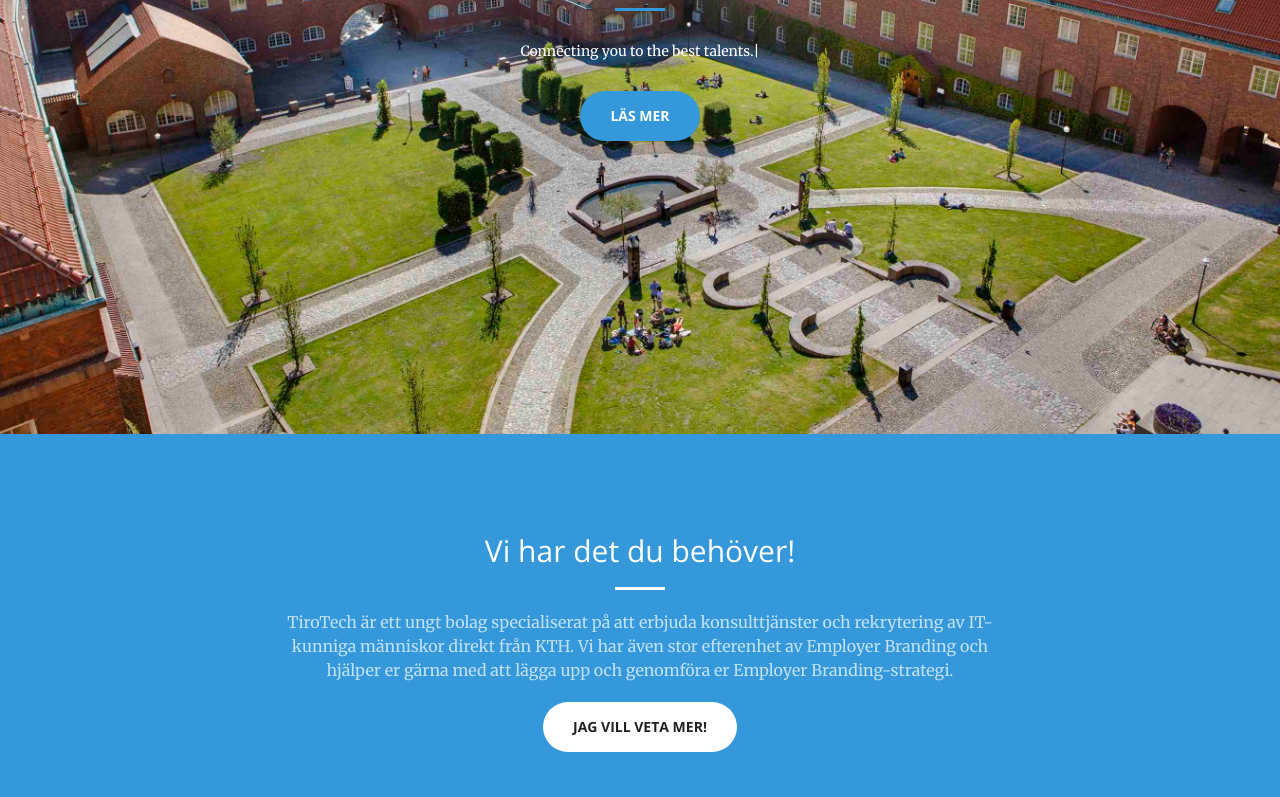
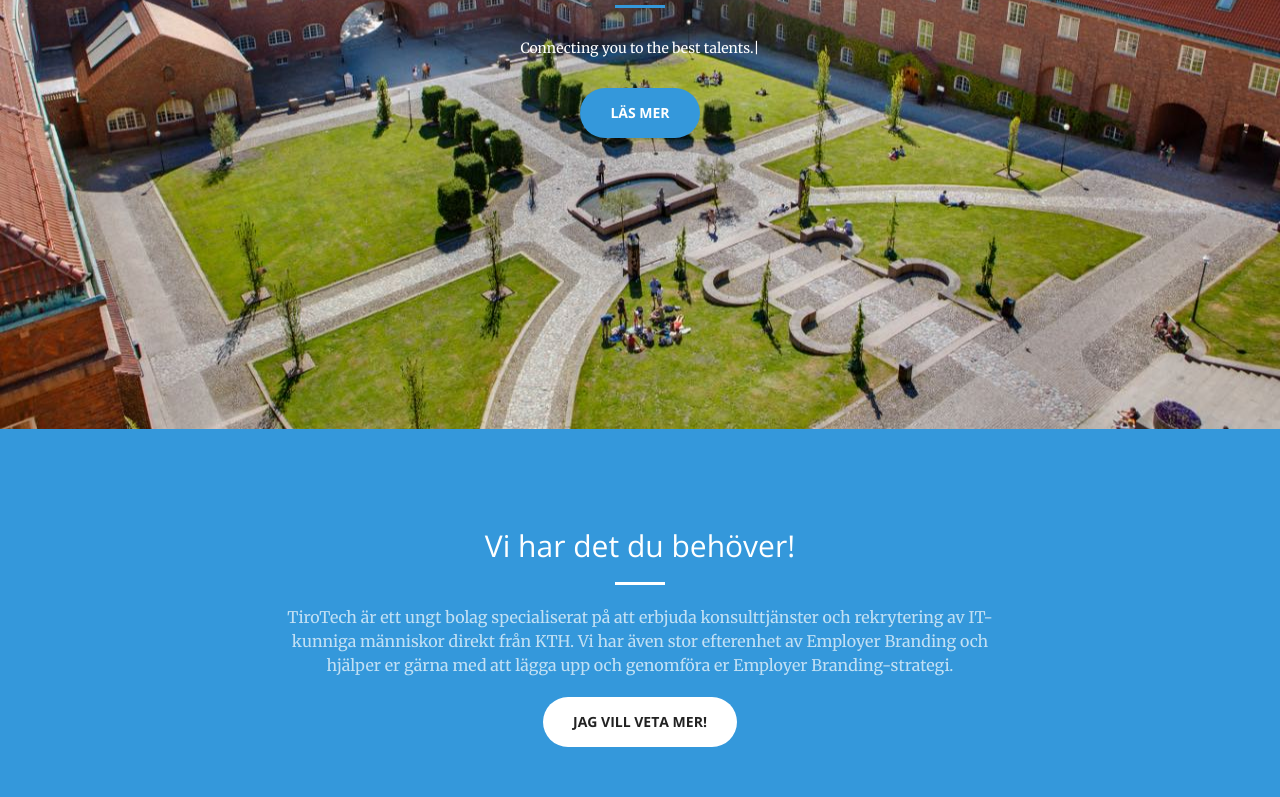
Before and after one commit to cloudloop/Tirocinium, a website: page index.html in a window 1280 px wide. Shown: the part 371-1168 px from the top of the page. Drawn offline with nearby package versions, Linux system fonts and the light colour scheme.

Commit message:
Image quality update 2

```diff
--- a/css/creative.css
+++ b/css/creative.css
@@ -176,7 +176,7 @@ header {
   background-size: cover;
   -o-background-size: cover;
   background-position: center;
-  background-image: url('../Graphics/borggarden3.jpg');
+  background-image: url('../Graphics/BorggardenJPG.jpg');
   text-align: center;
   color: white;
 }
--- a/index.html
+++ b/index.html
@@ -80,7 +80,6 @@
                 <a href="#about" class="btn btn-primary btn-xl page-scroll">Läs mer</a>
             </div>
         </div>
-        <canvas class="particles-js-canvas-el" width="1280" height="800" style="width:100%; height:100%;">
     </header>
 
     <section class="bg-primary" id="about">
```
Also changed, not shown: Graphics/BorggardenJPG.jpg (added), Graphics/borggarden3.jpg (deleted), 2 other files.
